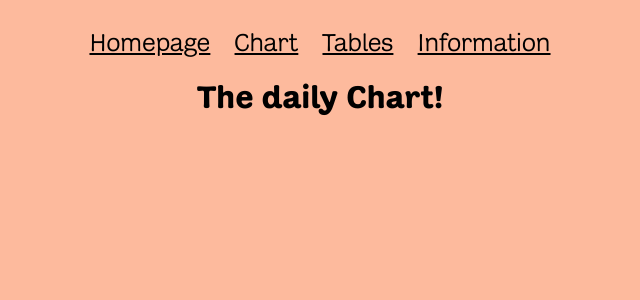
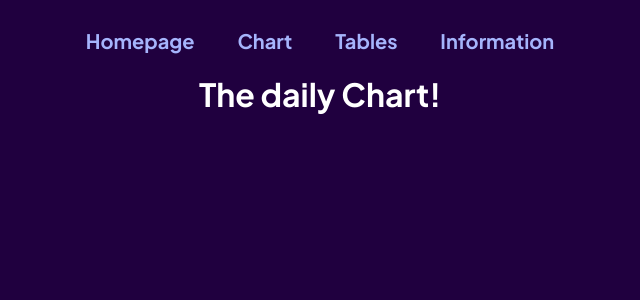
Before and after one commit to HabadOlad/StopSnoringML, a Flask app: page /chart in a window 1280 px wide. Shown: the top 300 px of the page, without its empty margins (320-960 px from the left). Run offline with Flask 3, Linux system fonts and the light colour scheme.

Commit message:
feat:new css and layout page

```diff
--- a/static/css/stopsnoringml.css
+++ b/static/css/stopsnoringml.css
@@ -1,22 +1,27 @@
-/* 1. BOLD VARIANT */
-/* 1. BOLD VARIANT */
+/* 1. Light Variant (Weight: 300) */
 @font-face {
-  font-family: "Adesso";
-  font-weight: 700;
+  font-family: "Plus Jakarta Sans";
+  font-weight: 300;
   font-style: normal;
-  /* .. means "go out of the css folder, then look into the fonts folder" */
-  src: url("../css/font/Adesso-Bold.woff2") format("woff2"),
-    url("../css/font/Adesso-Bold.woff") format("woff");
+  src: url("../css/font/PlusJakartaSans-Light.ttf") format("truetype");
   font-display: swap;
 }
 
-/* 2. THIN/REGULAR VARIANT */
+/* 2. Regular Variant (Weight: 400) */
 @font-face {
-  font-family: "Adesso";
-  font-weight: 300;
+  font-family: "Plus Jakarta Sans";
+  font-weight: 400; /* Changed from 300 to 400 for Regular */
   font-style: normal;
-  src: url("../css/font/AdessoW00-Regular.woff2") format("woff2"),
-    url("../css/font/AdessoW00-Regular.woff") format("woff");
+  src: url("../css/font/PlusJakartaSans-Regular.ttf") format("truetype");
+  font-display: swap;
+}
+
+/* 3. Bold Variant (Weight: 700) */
+@font-face {
+  font-family: "Plus Jakarta Sans"; /* Grouped under the same family name */
+  font-weight: 700;
+  font-style: normal;
+  src: url("../css/font/PlusJakartaSans-Bold.ttf") format("truetype");
   font-display: swap;
 }
 
@@ -25,48 +30,80 @@ html {
 }
 
 * {
-  font-family: "Adesso";
+  font-family: "Plus Jakarta Sans";
 }
 
 body {
-  background-color: #efdba8;
   /* Use only font-family and include a generic fallback */
-  font-family: "Adesso";
+  font-family: "Plus Jakarta Sans";
   /* Using a single padding value for consistency across the entire page */
   padding: 7.5px;
   margin: 0;
   text-align: center; /* All text-based elements inherit left alignment */
-  color: black;
+  color: #ffffff;
 }
 
 /* --- Home Page Styles --- */
 body.index {
-  background-color: #efdba8; /* peachish */
+  background-color: #00003f; /* dark dark blue */
+  color: #ffffff;
+  text-align: center;
+  overflow-x: hidden;
+  position: relative;
 }
 
 body.charts {
-  background-color: #fdba9d;
+  background-color: #20003f;
 }
 
 body.tables {
-  background-color: #febb0b;
+  background-color: #0d1117;
 }
 
 body.information {
-  background-color: #fc7753;
+  background-color: #1a102f;
+}
+
+.hero-content {
+  position: relative;
+  z-index: 2; /* Sits on top of the background stars */
+  padding-top: 15vh;
+  max-width: 600px;
+  margin: 0 auto;
+}
+
+.hero-content h1 {
+  font-size: 3rem;
+  font-weight: 700;
+  margin-bottom: 10px;
+  letter-spacing: -1px;
+}
+
+.hero-content p {
+  font-size: 1.2rem;
+  font-weight: 300;
+  color: #94a3b8;
 }
 
 .navigation {
-  text-align: center; /* This centers all the links inside the div */
-  width: 100%; /* Ensures the container spans the full width */
-  margin-top: 20px; /* Optional: adds some space at the top */
+  position: relative;
+  z-index: 2; /* Sits cleanly on top of the canvas */
+  text-align: center;
+  width: 100%;
+  margin-top: 20px;
+  font-weight: 700;
 }
 
 .navigation a {
   background-color: transparent;
-  text-align: center;
+  text-decoration: none;
+  padding: 10px 20px;
+  color: #a5b4fc; /* Light blue-ish purple link color */
+  font-size: 20px;
+  transition: color 0.3s ease;
+}
+
+.navigation a:hover {
+  color: #ffffff;
   text-decoration: underline;
-  padding: 10px;
-  color: black; /* Or whatever color you want the text to be */
-  font-size: 25px;
 }
--- a/templates/layout.html
+++ b/templates/layout.html
@@ -8,15 +8,15 @@
     <title>StopSnoringML</title>
     <link
       rel="preload"
-      href="{{ url_for('static', filename='css/font/Adesso-Bold.woff2') }}"
+      href="{{ url_for('static', filename='css/font/PlusJakartaSans-Bold.ttf') }}"
       as="font"
-      type="font/woff2"
+      type="font/ttf"
       crossorigin />
     <link
       rel="preload"
-      href="{{ url_for('static', filename='css/font/AdessoW00-Regular.woff2') }}"
+      href="{{ url_for('static', filename='css/font/PlusJakartaSans-Regular.ttf') }}"
       as="font"
-      type="font/woff2"
+      type="font/ttf"
       crossorigin />
     <link
       rel="icon"
```
Also changed, not shown: templates/index.html (+7 -1 lines), static/css/font/Adesso-Bold.woff (deleted), static/css/font/Adesso-Bold.woff2 (deleted), static/css/font/AdessoW00-Regular.woff (deleted), static/css/font/AdessoW00-Regular.woff2 (deleted), static/css/font/PlusJakartaSans-Bold.ttf (added), static/css/font/PlusJakartaSans-Light.ttf (added), static/css/font/PlusJakartaSans-Medium.ttf (added), static/css/font/PlusJakartaSans-Regular.ttf (added), static/css/font/PlusJakartaSans-SemiBold.ttf (added), 2 other files.
